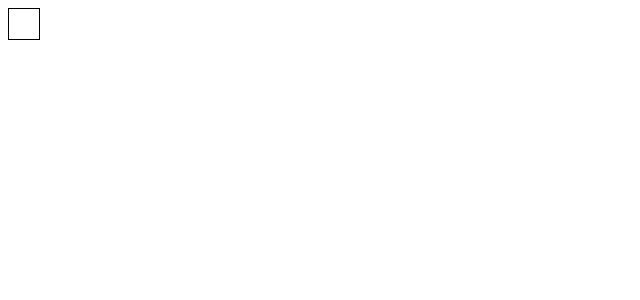
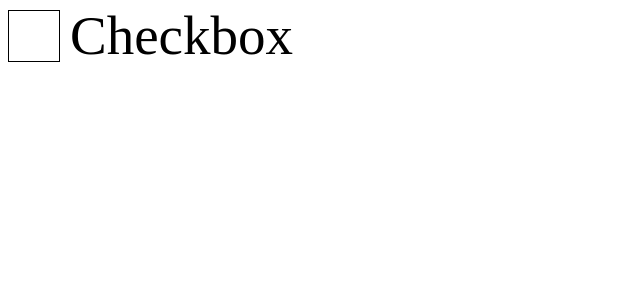
Before and after one commit to mrastiak/vue-loading-checkbox, a Vue app: page / in a window 1280 px wide. Shown: the top 300 px of the page, without its empty margins (0-640 px from the left). Built offline with nearby package versions, Linux system fonts and the light colour scheme.

Commit message:
Working on spinner

```diff
--- a/src/App.vue
+++ b/src/App.vue
@@ -1,6 +1,11 @@
 <template>
   <div id="app">
-    <loading-checkbox />
+    <loading-checkbox
+      label="Checkbox"
+      :size="50"
+      :status="status"
+      @click.native="check"
+    />
   </div>
 </template>
 
@@ -9,6 +14,24 @@ import LoadingCheckbox from './components/LoadingCheckbox'
 
 export default {
   name: 'App',
+  data () {
+    return {
+      status: 'unchecked'
+    }
+  },
+  methods: {
+    check () {
+      let prevStatus = this.status
+      this.status = 'loading'
+      setTimeout(() => {
+        if (prevStatus === 'unchecked') {
+          this.status = 'checked'
+        } else if (prevStatus === 'checked') {
+          this.status = 'unchecked'
+        }
+      }, 1000)
+    }
+  },
   components: {
     LoadingCheckbox
   }
--- a/src/components/LoadingCheckbox.vue
+++ b/src/components/LoadingCheckbox.vue
@@ -1,11 +1,34 @@
 <template>
-  <div id="loadingCheckbox" :style="containerStyles">
-    <div class="checkbox" :class="status" :style="checkboxStyles">
-      <div class="loading" v-if="status === 'loading'" :style="loadingStyle"></div>
-      <div class="check" v-else-if="status === 'checked'" :style="checkStyles"></div>
-      <div class="unchecked" v-else></div>
+  <div
+    id="loadingCheckbox"
+    :style="containerStyles"
+  >
+    <div
+      class="checkbox"
+      :class="status"
+      :style="checkboxStyles"
+    >
+      <div
+        class="loader"
+        ref="loading"
+        v-if="status === 'loading'"
+        :style="loaderStyles"
+      ></div>
+      <div
+        class="check"
+        v-else-if="status === 'checked'"
+        :style="checkStyles"
+      ></div>
+      <div
+        class="empty"
+        v-else
+      ></div>
     </div>
-    <p class="label" v-if="label" :style="labelStyles">{{ label }}</p>
+    <p
+      class="label"
+      v-if="label"
+      :style="labelStyles"
+    >{{ label }}</p>
   </div>
 </template>
 
@@ -45,13 +68,23 @@ export default {
           borderStyle: 'solid',
           position: 'relative'
         },
-        this.checkedStyles
+        this.checkedStyles,
+        this.loadingStyles
       )
     },
     checkedStyles () {
       if (this.status === 'checked') {
         return {
-          background: 'red'
+          background: 'gray'
+        }
+      } else {
+        return {}
+      }
+    },
+    loadingStyles () {
+      if (this.status === 'loading') {
+        return {
+          background: 'gray'
         }
       } else {
         return {}
@@ -70,15 +103,17 @@ export default {
         borderWidth: `0 ${this.size * 0.1 >= 2 ? this.size * 0.1 : 2}px ${this.size * 0.1 >= 2 ? this.size * 0.1 : 2}px 0`
       }
     },
-    loadingStyle () {
-      return {
-        border: '6px solid #f3f3f3',
+    loaderStyles () {
+      return Object.assign(
+        {
+          border: `${this.size * 0.2}px solid lightgray`,
           borderRadius: '50%',
-        borderTop: '16px solid #3498db',
-        width: '20px',
-        height: '20px',
-        animation: 'spin 2s linear infinite'
+          borderTop: `${this.size * 0.2}px solid black`,
+          width: `${this.size}px`,
+          height: `${this.size}px`,
+          boxSizing: 'border-box'
         }
+      )
     },
     containerStyles () {
       return Object.assign(
@@ -124,8 +159,6 @@ export default {
   *
     padding: 0
     margin: 0
-
-  #loadingCheckbox
   @-webkit-keyframes spin
     0%
       -webkit-transform: rotate(0deg)
@@ -138,4 +171,6 @@ export default {
     100%
       transform: rotate(360deg)
 
+  .loader
+    animation: spin 1s linear infinite
 </style>
```
Lines whose indentation alone changed are shown as unchanged.
